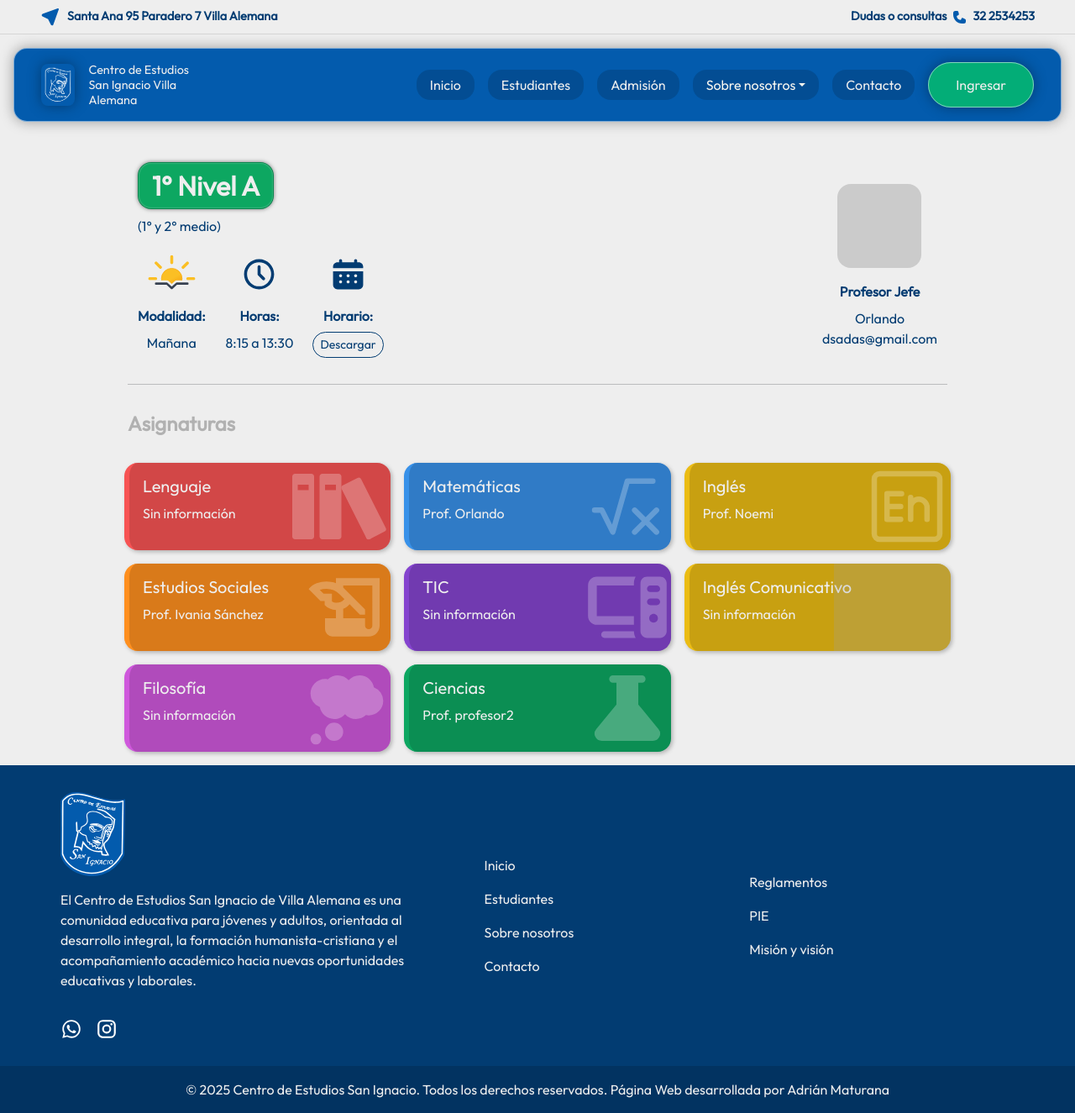
After one commit to KarlGudsoon/san-ignacio-site, a PHP site: page /luminary/curso.php?id=1 in a window 1280 px wide. The commit adds this page. Shown: the whole page at 84% size. Run offline with PHP 8.4, Linux system fonts and the light colour scheme; data comes from the database, SQL or seed files in the repository; grey boxes are pictures that could not be loaded.

Commit message:
Creación de pagina de cursos

```diff
--- a/luminary/admin/ver_curso.php
+++ b/luminary/admin/ver_curso.php
@@ -1045,7 +1045,7 @@ asignatura.forEach((element) => {
     else if (text.includes("social")) {
         element.style.borderColor = "#ed861f";
     }
-    else if (text.includes("comunicativo")) {
+    else if (text.includes("artes")) {
         element.style.borderColor = "#23babf";
     }
     else if (text.includes("inglés") || text.includes("ingles")) {
--- /dev/null
+++ b/luminary/curso.php
@@ -0,0 +1,371 @@
+<?php
+include 'conexion.php';
+
+// Obtener ID del curso
+$curso_id = $_GET['id'] ?? null;
+if (!$curso_id || !is_numeric($curso_id)) {
+    echo "Curso no válido.";
+    exit;
+}
+
+// Obtener información del curso
+$stmt = $conexion->prepare("SELECT c.nivel, c.letra, u.nombre, u.correo FROM cursos c INNER JOIN usuarios u ON c.profesor_jefe_id = u.id  WHERE c.id = ?");
+$stmt->bind_param("i", $curso_id);
+$stmt->execute();
+$curso = $stmt->get_result()->fetch_assoc();
+$stmt->close();
+
+if (!$curso) {
+    echo "Curso no encontrado.";
+    exit;
+}
+
+function asignarJornadaPorCurso($curso) {
+    // Definir qué cursos van en cada jornada
+    $jornadas = [
+        'Mañana' => [1, 4, 5],
+        'Tarde' => [2, 6, 7],
+        'Noche' => [3, 8, 9]
+    ];
+
+    // Buscar el curso en cada jornada
+    foreach ($jornadas as $jornada => $cursos) {
+        if (in_array($curso, $cursos)) {
+            return $jornada;
+        }
+    }
+
+    return 'Sin información'; // Jornada por defecto si no se encuentra
+}
+
+$jornada = asignarJornadaPorCurso($curso_id);
+
+$horario = "";
+$modalidad_icon = "";
+
+if ($jornada === "Mañana") {
+    $horario = "8:15 a 13:30";
+    $modalidad_icon = "/assets/icon/meteocons--sunset-fill.svg";
+} elseif ($jornada === "Tarde") {
+    $horario = "14:00 a 18:00";
+    $modalidad_icon = "/assets/icon/line-md--sunny-filled-loop.svg";
+} elseif ($jornada === "Noche") {
+    $horario = "18:00 a 23:00";
+    $modalidad_icon = "/assets/icon/line-md--moon-filled-alt-loop.svg";
+} else {
+    $horario = "Sin horario definido";
+    $modalidad_icon = "";
+}
+
+// Obtener asignaturas del curso y profesor de asignatura
+$stmt = $conexion->prepare("SELECT
+    ca.curso_id,
+    ca.asignatura_id,
+    a.nombre AS asignatura,
+    u.nombre AS profesor
+    FROM curso_asignatura ca
+    INNER JOIN asignaturas a ON ca.asignatura_id = a.id
+    LEFT JOIN curso_profesor cp ON cp.curso_id = ca.curso_id
+                            AND cp.asignatura_id = ca.asignatura_id
+    LEFT JOIN usuarios u ON u.id = cp.profesor_id
+    WHERE ca.curso_id = ?;
+");
+$stmt->bind_param("i", $curso_id);
+$stmt->execute();
+$asignaturas = $stmt->get_result()->fetch_all(MYSQLI_ASSOC);
+$stmt->close();
+
+?>
+<!DOCTYPE html>
+<html lang="es">
+<head>
+    <meta charset="UTF-8">
+    <meta name="viewport" content="width=device-width, initial-scale=1.0">
+    <title><?= $curso['nivel']. " Nivel " . $curso['letra'] ?></title>
+    <link rel="stylesheet" href="/public/css/global.css">
+    <link href="https://cdn.jsdelivr.net/npm/bootstrap@5.3.8/dist/css/bootstrap.min.css" rel="stylesheet" integrity="sha384-sRIl4kxILFvY47J16cr9ZwB07vP4J8+LH7qKQnuqkuIAvNWLzeN8tE5YBujZqJLB" crossorigin="anonymous">
+    <link rel="icon" type="image/png" href="/favicon-96x96.png" sizes="96x96" />
+    <link rel="icon" type="image/svg+xml" href="/favicon.svg" />
+    <link rel="shortcut icon" href="/favicon.ico" />
+    <link rel="apple-touch-icon" sizes="180x180" href="/apple-touch-icon.png" />
+    <meta name="apple-mobile-web-app-title" content="MyWebSite" />
+    <link rel="manifest" href="/site.webmanifest" />
+    <style>
+        .asignatura {
+            transition: 0.1s ease;
+            cursor: pointer;
+        }
+        .asignatura:hover {
+            scale: 1.05;
+        }
+        .asignatura::after {
+            content: "";
+            position: absolute;
+            top: 0;
+            left: 0;
+            width: 100%;
+            height: 100%;
+            background-color: rgba(0, 0, 0, 15%);
+            z-index: 0;
+        }
+
+        .curso {
+            width: fit-content;
+            background-color: #035bad;
+            color: #eee;
+            box-shadow: inset ;
+            padding: 0.5rem 1rem;
+            border-radius: 1rem;
+            height: fit-content;
+            border: 1px solid rgba(0, 0, 0, 0.2);
+            box-shadow: 0 0 5px rgba(0, 0, 0, 0.5), inset 0 0 2px rgba(255, 255, 255, 0.5);
+        }
+    </style>
+</head>
+<body>
+
+</body>
+    <section class="datos">
+        <div class="contenedor-datos p-2">
+            <span class="d-flex gap-2 align-items-center">
+                <svg xmlns="http://www.w3.org/2000/svg" width="24" height="24" viewBox="0 0 24 24">
+                    <path fill="var(--secondarycolor)" d="M20.891 2.006L20.997 2l.13.008l.09.016l.123.035l.107.046l.1.057l.09.067l.082.075l.052.059l.082.116l.052.096q.07.15.09.316l.005.106q0 .113-.024.22l-.035.123l-6.532 18.077A1.55 1.55 0 0 1 14 22.32a1.55 1.55 0 0 1-1.329-.747l-.065-.127l-3.352-6.702l-6.67-3.336a1.55 1.55 0 0 1-.898-1.259L1.68 10c0-.56.301-1.072.841-1.37l.14-.07l18.017-6.506l.106-.03l.108-.018z" />
+                </svg>
+                Santa Ana 95 Paradero 7 Villa Alemana
+            </span>
+            <span class="d-flex gap-2 align-items-center">
+                Dudas o consultas
+                <svg xmlns="http://www.w3.org/2000/svg" width="15" height="15" viewBox="0 0 15 15">
+                    <path fill="var(--secondarycolor)" d="M2.5 0A2.5 2.5 0 0 0 0 2.5v2C0 10.299 4.701 15 10.5 15h2a2.5 2.5 0 0 0 2.5-2.5v-1.382a1.5 1.5 0 0 0-.83-1.342l-2.415-1.208a1.5 1.5 0 0 0-2.094.868l-.298.893a.71.71 0 0 1-.812.471A5.55 5.55 0 0 1 4.2 6.45a.71.71 0 0 1 .471-.812l1.109-.37a1.5 1.5 0 0 0 .98-1.787l-.586-2.344A1.5 1.5 0 0 0 4.72 0z" />
+                </svg>
+                <a href="tel:322534253">32 2534253</a>
+                </span>
+        </div>
+
+    </section>
+    <section class="navegador">
+        <nav>
+            <button class="abrir-navegacion d-block d-md-none" type="button" data-bs-toggle="offcanvas" data-bs-target="#offcanvasExample" aria-controls="offcanvasExample">
+                <img src="/assets/icons/menu.svg" alt="">
+            </button>
+            <div class="contenedor-logo-nav">
+                <img class="logo" src="/assets/icons/logo-2.svg" alt="Logo Centro de Estudios San Ignacio">
+                <span>Centro de Estudios San Ignacio Villa Alemana</span>
+            </div>
+
+            <ul class="d-none d-md-flex">
+                <li><a href="/">Inicio</a></li>
+                <li><a href="/pages/estudiantes.html">Estudiantes</a></li>
+                <li><a href="/pages/admision.html">Admisión</a></li>
+                <div class="dropdown">
+                    <button class="btn-nav dropdown-toggle" type="button" data-bs-toggle="dropdown" aria-expanded="false">
+                        Sobre nosotros
+                    </button>
+                    <ul class="dropdown-menu">
+                        <li><a href="/pages/reglamentos.html">Reglamentos</a></li>
+                        <li><a href="/pages/mision-vision.html">Misión y Visión</a></li>
+                        <li><a href="/pages/nosotros.html">Nosotros</a></li>
+                    </ul>
+                </div>
+                <li><a href="/#contacto">Contacto</a></li>
+                <li><a class="boton-navegacion" href="/luminary/">Ingresar</a></li>
+            </ul>
+
+        </nav>
+
+    </section>
+
+
+
+    <div class="offcanvas offcanvas-start bg-blue" tabindex="19999" id="offcanvasExample" aria-labelledby="offcanvasExampleLabel">
+    <div class="offcanvas-header">
+        <h5 class="offcanvas-title" id="offcanvasExampleLabel">Navegación</h5>
+        <button type="button" class="btn-close dark" data-bs-theme="dark" data-bs-dismiss="offcanvas" aria-label="Close"></button>
+    </div>
+    <div class="offcanvas-body">
+        <div class="contenedor-logo-nav">
+            <img class="logo" src="/assets/icons/logo-2.svg" alt="Logo Centro de Estudios San Ignacio">
+            <span>Centro de Estudios San Ignacio Villa Alemana</span>
+        </div>
+        <ul class="lista-navegacion">
+            <li><a href="/">Inicio</a></li>
+            <li><a href="/pages/admision.html">Admisión</a></li>
+            <li><a href="/pages/estudiantes.html">Estudiantes</a></li>
+            <div class="dropdown">
+                <li class="dropdown-toggle" type="button" data-bs-toggle="dropdown" aria-expanded="false">
+                    Sobre nosotros
+                </li>
+                <ul class="dropdown-menu">
+                    <li><a href="/pages/reglamentos.html">Reglamentos</a></li>
+                    <li><a href="/pages/mision-vision.html">Misión y Visión</a></li>
+                    <li><a href="/pages/nosotros.html">Nosotros</a></li>
+                </ul>
+            </div>
+            <li><a href="/#contacto">Contacto</a></li>
+            <a class="boton-navegacion" href="/luminary/">Ingresar</a>
+        </ul>
+    </div>
+    </div>
+    <main class="color-tertiary ">
+        <section class="color-tertiary mt-4 d-flex justify-content-center">
+            <div class="p-4 pb-0 rounded-4 d-flex justify-content-md-between gap-4 flex-wrap justify-content-center" style="width: 1000px">
+                <div>
+                    <h1 class="curso"><?= $curso['nivel']. " Nivel " .$curso['letra']?></h1>
+                    <span><?= $curso['nivel'] = "1°" ? "(1° y 2° medio)" : "(3° y 4° medio)" ?></span>
+                    <ul class="d-flex mt-2 gap-4 list-unstyled">
+                        <li class="d-flex flex-column align-items-center">
+                            <img width="75px" src="<?= $modalidad_icon ?>" alt="">
+                            <strong class="mb-2">Modalidad:</strong>
+                            <span><?= $jornada ?></span>
+                        </li>
+                        <li class="d-flex flex-column align-items-center" style="max-width: 100px">
+                            <img width="75px" class="p-3" src="/assets/icon/time-black.svg" alt="">
+                            <strong class="mb-2">Horas:</strong>
+                            <span class="text-center"><?= $horario ?></span>
+                        </li>
+                        <li class="d-flex flex-column align-items-center" style="max-width: 100px">
+                            <img width="75px" class="p-3" src="/assets/icon/horario.svg" alt="">
+                            <strong class="mb-2">Horario:</strong>
+                            <a class="link px-2 py-1" style="font-size: 14px;"  href="">Descargar</a>
+                        </li>
+                    </ul>
+                </div>
+                <div class="d-flex flex-column justify-content-center align-items-center">
+                    <div class="rounded-4" style="width: 100px; height: 100px; background-color: rgba(0, 0, 0, 15%);">
+                        <img src="" alt="">
+                    </div>
+                    <p class="fw-bold mt-3 mb-2">Profesor Jefe</p>
+                    <span><?= $curso['nombre'] ?></span>
+                    <a class="link-simple" href="mailto:<?= $curso['correo'] ?>"><?= $curso['correo'] ?></a>
+                </div>
+            </div>
+        </section>
+
+        <section class="container-md my-2 d-flex flex-column justify-content-md-between flex-wrap justify-content-center" style="max-width: 1000px">
+            <span class="border-bottom border-1 border-dark w-100 mt-2 mb-2 opacity-25 d-block" style="height: 1px; width: 100%;"></span>
+            <h2 class="mb-4 mt-4 opacity-25 text-black">Asignaturas</h2>
+            <div class="row">
+                <?php foreach ($asignaturas as $asignatura): ?>
+                    <?php
+                    $icon = "/assets/icon/default.svg";
+
+                    if ($asignatura['asignatura'] === "Lenguaje") {
+                        $icon = "/assets/icon/books.svg";
+                    }
+                    elseif ($asignatura['asignatura'] === "Matemáticas") {
+                        $icon = "/assets/icon/math.svg";
+                    }
+                    elseif ($asignatura['asignatura'] === "Estudios Sociales") {
+                        $icon = "/assets/icon/history.svg";
+                    } elseif ($asignatura['asignatura'] === "Inglés") {
+                        $icon = "/assets/icon/english.svg";
+                    } elseif ($asignatura['asignatura'] === "TIC") {
+                        $icon = "/assets/icon/computer.svg";
+                    } elseif ($asignatura['asignatura'] === "Artes Visuales") {
+                        $icon = "/assets/icon/photo.svg";
+                    } elseif ($asignatura['asignatura'] === "Filosofía") {
+                        $icon = "/assets/icon/thinking.svg";
+                    } elseif ($asignatura['asignatura'] === "Ciencias") {
+                        $icon = "/assets/icon/science.svg";
+                    }
+                    ?>
+                    <div class="col-md-4 p-2">
+                        <div class="position-relative p-3 rounded-4 asignatura color-primary overflow-hidden" data-asignatura="<?= $asignatura['asignatura_id'] ?>" style="border-left: 6px solid; box-shadow: 2px 2px 5px rgba(0, 0, 0, 25%);">
+                            <h3 class="h5 z-3 position-relative"><?= $asignatura['asignatura'] ?></h3>
+                            <p class="position-relative z-3"><?= $asignatura['profesor'] === NULL ? "Sin información" : "Prof. ".$asignatura['profesor'] ?></p>
+                            <img class="z-3 position-absolute bottom-0 end-0 opacity-25" height="100%" src="<?= $icon ?>" alt="">
+                        </div>
+                    </div>
+                <?php endforeach; ?>
+            </div>
+
+        </section>
+
+    </main>
+<footer>
+    <div class="contenedor-footer flex-wrap">
+        <div class="seccion-footer d-flex flex-column gap-3 align-items-start" style="min-width: 200px;">
+            <img src="/assets/icons/logo-2.svg" alt="">
+            <p>El Centro de Estudios San Ignacio de Villa Alemana es una comunidad educativa para jóvenes y adultos, orientada al desarrollo integral, la formación humanista-cristiana y el acompañamiento académico hacia nuevas oportunidades educativas y laborales.</p>
+            <div class="redes-sociales d-flex gap-3">
+                <a href="https://wa.me/56996116669" target="_blank"><img class="h-100" src="/assets/icons/whatsapp.svg" alt=""></a>
+                <a href="https://www.instagram.com/sanignaciova/" target="_blank"><img class="h-100" src="/assets/icons/instagram.svg" alt=""></a>
+            </div>
+        </div>
+        <div class="d-flex flex-fill">
+            <div class="seccion-footer d-flex flex-column gap-3 justify-content-center">
+                <a class="link-simple" href="/">Inicio</a>
+                <a class="link-simple" href="/pages/estudiantes.html">Estudiantes</a>
+                <a class="link-simple" href="/pages/nosotros.html">Sobre nosotros</a>
+                <a class="link-simple" href="/#contacto">Contacto</a>
+            </div>
+            <div class="seccion-footer d-flex flex-column gap-3 justify-content-center">
+                <a class="link-simple" href="/pages/reglamentos.html">Reglamentos</a>
+                <a class="link-simple" href="">PIE</a>
+                <a class="link-simple" href="/pages/mision-vision.html">Misión y visión</a>
+            </div>
+        </div>
+
+    </div>
+    <div class="text-center p-3" style="background-color: rgba(0, 0, 0, 15%);">
+        <span >&copy; 2025 Centro de Estudios San Ignacio. Todos los derechos reservados.</span>
+        <span>Página Web desarrollada por <a target="_blank" href="https://www.linkedin.com/in/adri%C3%A1n-maturana-mu%C3%B1oz-3a7b501aa/">Adrián Maturana</a></span>
+    </div>
+
+</footer>
+</html>
+
+<script>
+let asignatura = document.querySelectorAll('.asignatura');
+
+asignatura.forEach((element) => {
+    let text = element.textContent.trim().toLowerCase();
+
+    if (text.includes("ciencias")) {
+        element.style.borderColor = "#0da761";
+        element.style.backgroundColor = "#0da761";
+    }
+    else if (text.includes("matem")) {
+        element.style.borderColor = "#3891e9";
+        element.style.backgroundColor = "#3891e9";
+    }
+    else if (text.includes("lenguaj")) {
+        element.style.borderColor = "#f75353";
+        element.style.backgroundColor = "#f75353";
+    }
+    else if (text.includes("social")) {
+        element.style.borderColor = "#ff8f1eff";
+        element.style.backgroundColor = "#ff8f1eff";
+    }
+    else if (text.includes("artes")) {
+        element.style.borderColor = "#23babf";
+        element.style.backgroundColor = "#23babf";
+    }
+    else if (text.includes("inglés") || text.includes("ingles")) {
+        element.style.borderColor = "#ebbc14ff";
+        element.style.backgroundColor = "#ebbc14ff";
+    }
+    else if (text.includes("tic")) {
+        element.style.borderColor = "#8544cf";
+        element.style.backgroundColor = "#8544cf";
+    }
+    else if (text.includes("filosof")) {
+        element.style.borderColor = "#cf58dcff";
+        element.style.backgroundColor = "#cf58dcff";
+    }
+});
+
+let asignaturas = document.querySelectorAll('.curso');
+
+asignaturas.forEach((element) => {
+    const texto = element.textContent.trim();
+
+    if (texto.includes("1° Nivel")) {
+        element.style.backgroundColor = "#0da761"; // Verde
+    } else if (texto.includes("2° Nivel")) {
+        element.style.backgroundColor = "#3891e9"; // Azul
+    }
+});
+</script>
+
+<script src="https://cdn.jsdelivr.net/npm/bootstrap@5.3.8/dist/js/bootstrap.bundle.min.js" integrity="sha384-FKyoEForCGlyvwx9Hj09JcYn3nv7wiPVlz7YYwJrWVcXK/BmnVDxM+D2scQbITxI" crossorigin="anonymous"></script>
```
Also changed, not shown: index.html (+0 -18 lines), pages/estudiantes.html (+19 -0 lines), assets/icon/books.svg (added), assets/icon/communication.svg (added), assets/icon/computer.svg (added), assets/icon/english.svg (added), assets/icon/history.svg (added), assets/icon/horario.svg (added), assets/icon/hugeicons--alphabet-greek.svg (added), assets/icon/math.svg (added), assets/icon/photo.svg (added), assets/icon/science.svg (added), assets/icon/thinking.svg (added), assets/icon/time-black.svg (added).
